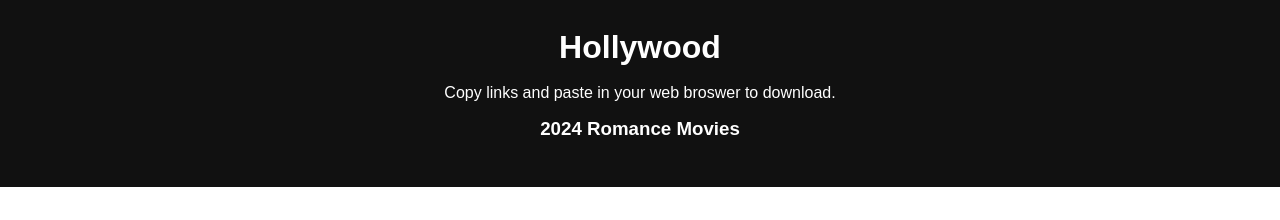
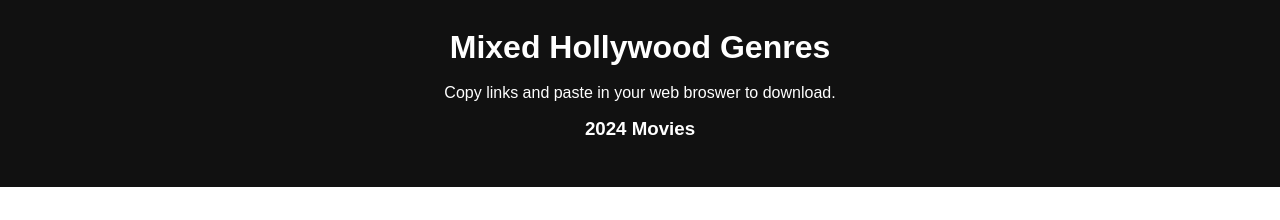
Before and after one commit to Drydar/thegame, a plain HTML site: page hollywoodromance.html in a window 1280 px wide. Shown: the top 220 px of the page. Drawn offline with Linux system fonts and the light colour scheme.

Commit message:
hollywoodothers.html

```diff
--- a/hollywoodromance.html
+++ b/hollywoodromance.html
@@ -8,9 +8,9 @@
 </head>
 <body>
     <header>
-        <h1>Hollywood</h1>
+        <h1>Mixed Hollywood Genres</h1>
       <p>Copy links and paste in your web broswer to download.</p>
-      <h3>2024 Romance Movies<h3>
+      <h3>2024 Movies<h3>
     </header>
     <main>
         <section class="movie">
```
